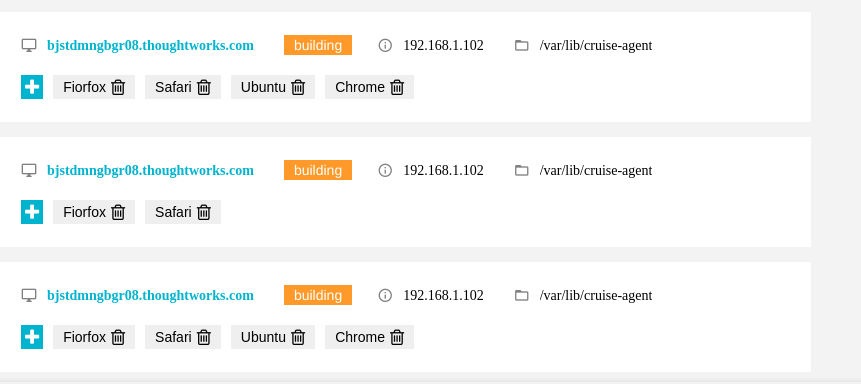
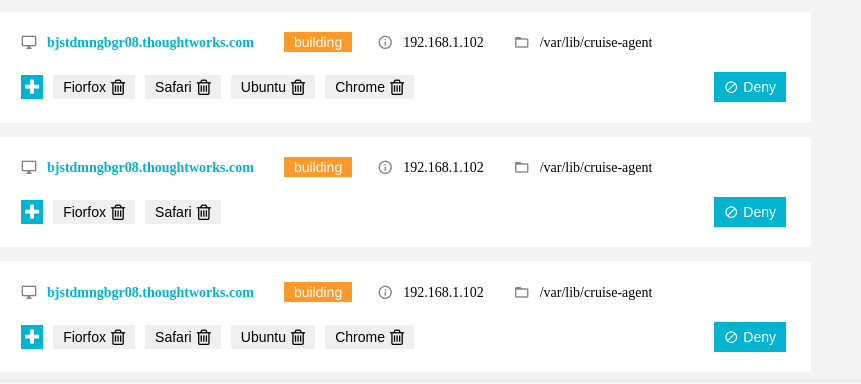
Before and after one commit to sunyufishcat/CRUISE, a plain HTML site: page src/index.html in a window 1280 px wide. Shown: the part 392-776 px from the top of the page, 419-1280 px from the left. Drawn offline with Linux system fonts and the light colour scheme; files whose address does not match are found by name; a web font is replaced by a local one.

Commit message:
[sunyu] add deny button

```diff
--- a/src/index.html
+++ b/src/index.html
@@ -138,6 +138,7 @@
                                 </div>
                             </div>
                             <div class="item-detail-secondline">
+                                <div class="buttons">
                                     <button class="button-plus">
                                         <span class="icon-plus"></span>
                                     </button>
@@ -160,6 +161,7 @@
                                 </div>
                             </div>
                         </div>
+                    </div>
                     <div class="right-content-item">
                         <img src="assets/os-icons/windows.png" alt="windows">
                         <div class="content-item-detail">
@@ -179,6 +181,7 @@
                                 </div>
                             </div>
                             <div class="item-detail-secondline">
+                                <div class="buttons">
                                     <button class="button-plus">
                                         <span class="icon-plus"></span>
                                     </button>
@@ -197,6 +200,11 @@
                                     <button>
                                         <span>Chrome</span>
                                         <span class="iconfont icon-trash"></span>
+                                    </button>
+                                </div>
+                                <button class="button-deny">
+                                    <span class="iconfont icon-deny"></span>
+                                    <span>Deny</span>
                                 </button>
                             </div>
                         </div>
@@ -220,6 +228,7 @@
                                 </div>
                             </div>
                             <div class="item-detail-secondline">
+                                <div class="buttons">
                                     <button class="button-plus">
                                     <span class="icon-plus"></span>
                                     </button>
@@ -230,6 +239,11 @@
                                     <button>
                                         <span>Safari</span>
                                         <span class="iconfont icon-trash"></span>
+                                    </button>
+                                </div>
+                                <button class="button-deny">
+                                    <span class="iconfont icon-deny"></span>
+                                    <span>Deny</span>
                                 </button>
                             </div>
                         </div>
@@ -253,6 +267,7 @@
                                 </div>
                             </div>
                             <div class="item-detail-secondline">
+                                <div class="buttons">
                                     <button class="button-plus">
                                         <span class="icon-plus"></span>
                                     </button>
@@ -271,6 +286,11 @@
                                     <button>
                                         <span>Chrome</span>
                                         <span class="iconfont icon-trash"></span>
+                                    </button>
+                                </div>
+                                <button class="button-deny">
+                                    <span class="iconfont icon-deny"></span>
+                                    <span>Deny</span>
                                 </button>
                             </div>
                         </div>
@@ -294,9 +314,11 @@
                                 </div>
                             </div>
                             <div class="item-detail-secondline">
+                                <div class="buttons">
                                     <button class="button-plus">
                                         <span class="icon-plus"></span>
                                     </button>
+                                </div>
                             </div>
                         </div>
                     </div>
@@ -319,6 +341,7 @@
                                 </div>
                             </div>
                             <div class="item-detail-secondline">
+                                <div class="buttons">
                                     <button class="button-plus">
                                         <span class="icon-plus"></span>
                                     </button>
@@ -341,6 +364,7 @@
                                 </div>
                             </div>
                         </div>
+                    </div>
                     <div class="right-content-item">
                         <img src="assets/os-icons/windows.png" alt="windows">
                         <div class="content-item-detail">
@@ -360,6 +384,7 @@
                                 </div>
                             </div>
                             <div class="item-detail-secondline">
+                                <div class="buttons">
                                     <button class="button-plus">
                                         <span class="icon-plus"></span>
                                     </button>
@@ -385,6 +410,7 @@
                     </div>
                 </div>
             </div>
+        </div>
         <footer>&copy; Copyright 2017 ThoughtWorks</footer>
     </div>
 </body>
--- a/src/style.css
+++ b/src/style.css
@@ -300,7 +300,7 @@ header {
 
 .right-content-item .content-item-detail {
     margin-left: 25px;
-    flex-basis: auto;
+    flex-basis: 100%;
 }
 
 .content-item-detail .item-detail-firstline {
@@ -353,6 +353,7 @@ header {
     display: flex;
     align-items: center;
     flex-wrap: wrap;
+    justify-content: space-between;
 }
 
 .item-detail-secondline .button-plus {
@@ -360,6 +361,10 @@ header {
     color: white;
     font-size: 18px;
     padding: 3px 4px;
+}
+
+.item-detail-secondline .buttons {
+    display: flex;
 }
 
 .item-detail-secondline button {
@@ -379,6 +384,18 @@ header {
     margin-left: 5px;
 }
 
+.item-detail-secondline .button-deny {
+    background-color: #00B4CF;
+    color: white;
+    height: 30px;
+}
+
+.item-detail-secondline .button-deny .iconfont {
+    font-size: 14px;
+    margin-right: 5px;
+    margin-left: 0;
+}
+
 footer {
     position: fixed;
     bottom: 0;
```
Lines whose indentation alone changed are shown as unchanged.
